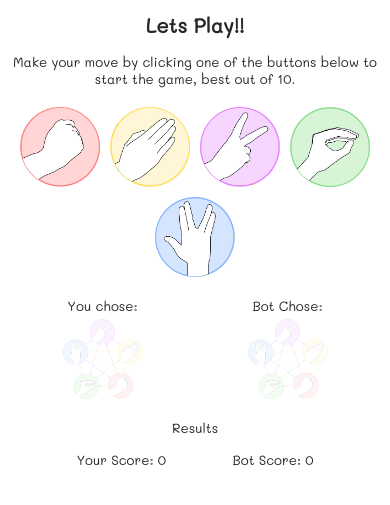
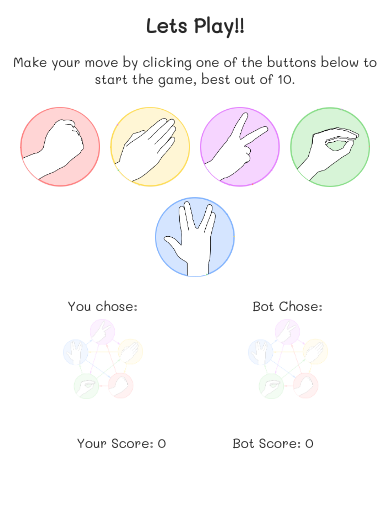
Before and after one commit to NicoleJackson89/pp2-rock-paper-scissors-lizard-spock, a plain HTML site: page index.html in a window 390 px wide. Shown: the part 121-626 px from the top of the page. Drawn offline with Linux system fonts and the light colour scheme.

Commit message:
Fix: Height of results display div

```diff
--- a/assets/css/style.css
+++ b/assets/css/style.css
@@ -126,13 +126,13 @@ h2, .headline {
 
 #results {
     text-align: center;
-    height: auto;
+    height: 50px;
     margin: 10px 15px;
     padding: 10px 0px 10px 0px;
 }
 
 /* ---------- Score Area */
-.score {
+#score {
     display: flex;
     flex-direction: row;
     justify-content: space-evenly;
@@ -145,7 +145,7 @@ h2, .headline {
 
 @media screen and (max-width: 780px){
 
-    h1, h2, .headline, .controls, .choice, #results, .score, .rules {
+    h1, h2, .headline, .controls, .choice, #results, #score, .rules {
         margin: 5px;
         padding: 5px;
     }
@@ -161,9 +161,13 @@ h2, .headline {
 
 @media screen and (max-width: 390px) {
 
-    h1, h2, .headline, .controls, .choice, #results, .score, .rules {
+    h1, h2, .headline, .controls, .choice, #results, #score, .rules {
         margin: 5px;
         padding: 5px;
+    }
+
+    #results {
+        height: auto;
     }
 
     .button, #bot-choice, #user-choice {
--- a/assets/js/script.js
+++ b/assets/js/script.js
@@ -12,7 +12,7 @@ document.addEventListener("DOMContentLoaded", function () {
             console.log(computer);
 
             let results = compareChoices(player, computer); // the function is called and assiged to the results variable, i passed two parameters in the fucntion
-            console.log(results);
+            document.getElementById("results").innerText = results; // prints the result to the page in the browser
         });
     };
 })
@@ -39,7 +39,10 @@ function bot() {
 }
 
 /**
- * This fuction compares the bot and user choices to tell the user who won the round
+ * This fuction compares the bot and user choices to let the user know who won the round
+ * @param {the local variable which displays the choice made by the user} userChoice
+ * @param {the local variable which displays the choice made by the bot} botChoice
+ * @returns The string which is relevant to the choises bot/user made and displays this
  */
 function compareChoices (userChoice, botChoice) { //local variable passed as parameter, can have any names (in the function definition)
     // Tie game
--- a/index.html
+++ b/index.html
@@ -61,14 +61,14 @@
         </div>
     </div>
 
-    <div id="results">
-        <p>Results</p>
+    <div>
+        <p id="results"></p>
     </div>
 
     <!-- Score Area -->
-    <div class="score">
-      <p>Your Score: <span>0</span></p>
-      <p>Bot Score: <span>0</span></p>
+    <div id="score">
+      <p class="scores" id="user-score">Your Score: <span>0</span></p>
+      <p class="scores" id="bot-score">Bot Score: <span>0</span></p>
     </div>
 
     <script src="assets/js/script.js"></script>
```
